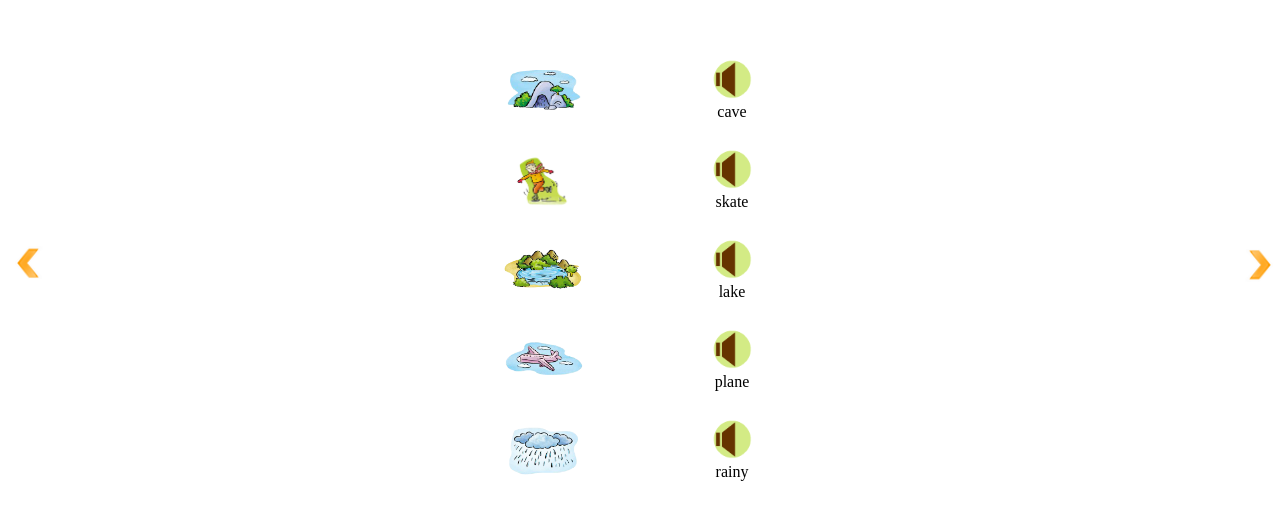
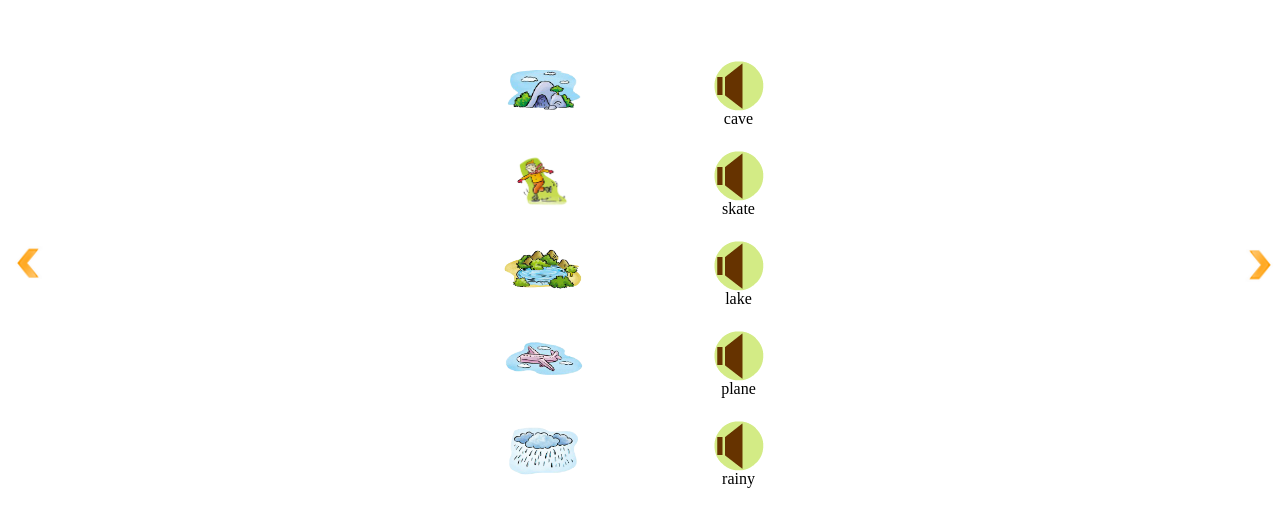
Before and after one commit to qcgm1978/flash-convert, a website: page word-match/word-match.html in a window 1280 px wide. Shown: the part 136-662 px from the top of the page. Drawn offline with nearby package versions, Linux system fonts and the light colour scheme.

Commit message:
no comment

```diff
--- a/word-match/match.css
+++ b/word-match/match.css
@@ -118,13 +118,32 @@ img {}
     z-index: 2;
     transform: translate(27px,-70px);
     text-align: center;
+    width: 53px;
+    height: 53px;
+    /* vertical-align: bottom; */
 }
 
 .word>div:nth-child(2n) img {
     width: 40px;
 }
 
+.sound {
+    animation-duration: 1s;
+    /*animation-iteration-count: 7;*/
+    animation-name: sound;
+    animation-timing-function: step-end;
+}
+@keyframes sound {
+    50% {
+        background-image: url("images/1110002.png");
+    }
+    100% {
+        background-image: url("images/1110003.png");
+    }
+}
+
 .word>div:nth-child(2n) div {
-    position: relative;
+    /* position: relative; */
     /* bottom: 9px; */
+    margin-top: 97%;
 }
--- a/word-match/match.js
+++ b/word-match/match.js
@@ -6,17 +6,19 @@ $(function () {
             '.png)';
     })
     $('.left .img:gt(4)').after(function (i, n) {
+        var word = words[i];
         var $div = $('<div>')
-        var word = words[i];
-        var $img = $('<img>', {
-            src: 'images/1110001.png',
-            alt: word
-        });
-        $div.append($img).append($('<div>').text(word))
+            .css({
+            backgroundImage:'url("images/1110001.png")'
+        })
+            .attr('word',word)
+
+        $div.append($('<div>').text(word))
         return $div;
     })
-    $('[src="images/1110001.png"]').click({},function (evt) {
-        var word = $(this).attr('alt');
+    $('[word]').click({},function (evt) {
+        $(this).addClass('sound')
+        var word = $(this).attr('word');
         if ($.isEmptyObject(evt.data[word])) {
             var audioElement = document.createElement('audio');
             audioElement.setAttribute('src', 'sounds/' + word + '.mp3');
```
